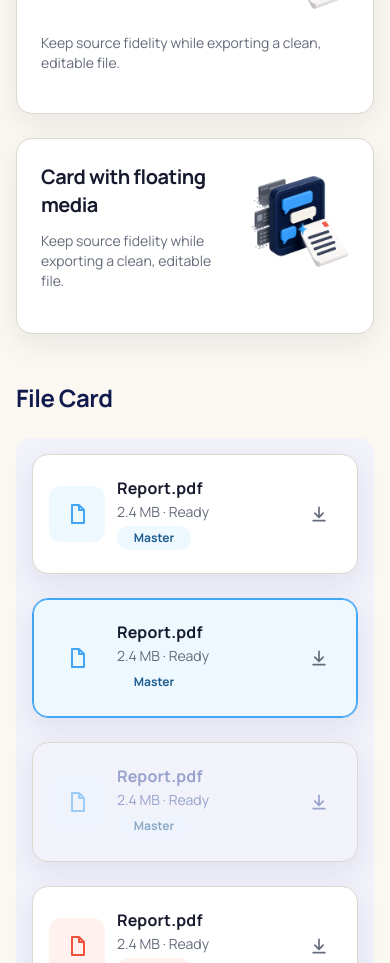
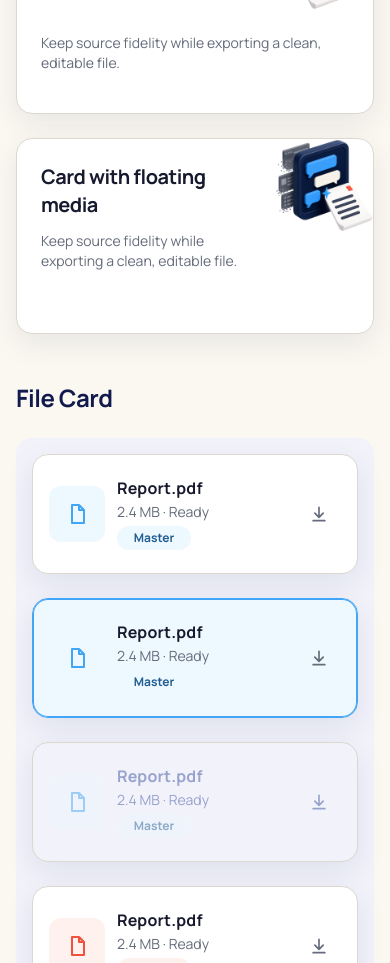
Before and after one commit to YT-Dev-Studio/page2file-frontend, a Next.js app: page /component-showcase in a window 390 px wide. Shown: the part 4680-5643 px from the top of the page. Built offline with nearby package versions, Linux system fonts and the light colour scheme.

Commit message:
fix cards

```diff
--- a/src/shared/ui/components/card/card.module.css
+++ b/src/shared/ui/components/card/card.module.css
@@ -4,8 +4,7 @@
   min-width: 0;
   min-height: 196px;
   padding: var(--p2f-space-24);
-  border: var(--p2f-border-width-default) solid
-    var(--p2f-color-border-default);
+  border: var(--p2f-border-width-default) solid var(--p2f-color-border-default);
   border-radius: var(--p2f-radius-card);
   color: var(--p2f-color-text-primary);
   background: var(--p2f-color-background-surface);
@@ -67,16 +66,15 @@
 }
 
 .floatingMediaContent {
-  display: flow-root;
-}
-
-.floatingMediaContent .title {
-  padding-right: 136px;
+  position: relative;
+  display: block;
+  padding-right: 116px;
 }
 
 .floatingMediaContent .media {
-  float: right;
-  margin: -64px -8px var(--p2f-space-8) var(--p2f-space-16);
+  position: absolute;
+  top: -36px;
+  right: -36px;
 }
 
 .floatingMediaContent .body {
@@ -174,13 +172,13 @@
     grid-template-columns: minmax(0, 1fr) 120px;
   }
 
-  .floatingMediaContent .title {
-    padding-right: 120px;
+  .floatingMediaContent {
+    padding-right: 104px;
   }
 
   .floatingMediaContent .media {
-    margin-top: -56px;
-    margin-right: -6px;
+    top: -32px;
+    right: -32px;
   }
 
   .media {
@@ -194,14 +192,13 @@
     grid-template-columns: minmax(0, 1fr) 104px;
   }
 
-  .floatingMediaContent .title {
-    padding-right: 104px;
+  .floatingMediaContent {
+    padding-right: 88px;
   }
 
   .floatingMediaContent .media {
-    margin-top: -48px;
-    margin-right: -4px;
-    margin-left: var(--p2f-space-12);
+    top: -28px;
+    right: -28px;
   }
 
   .media {
```
Also changed, not shown: src/features/marketing/home.module.css (+11 -64 lines).
